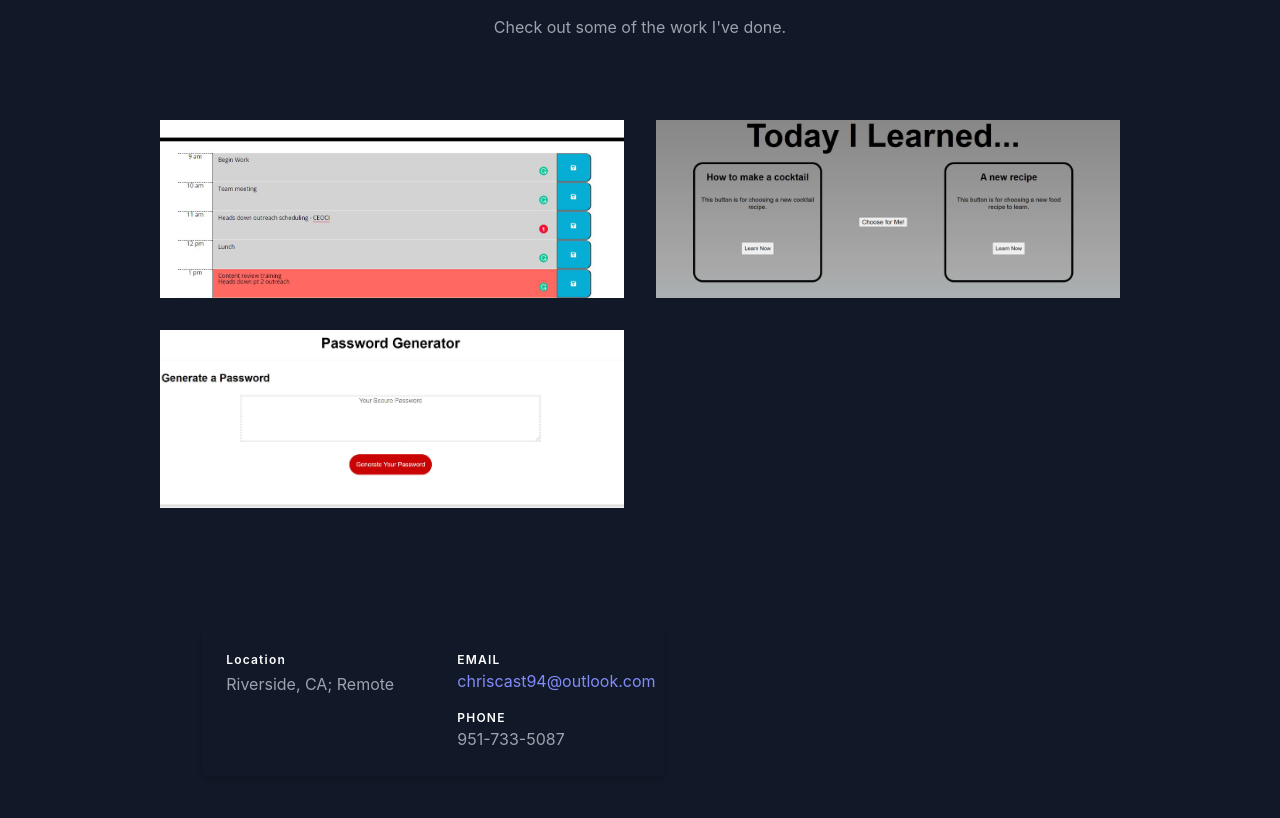
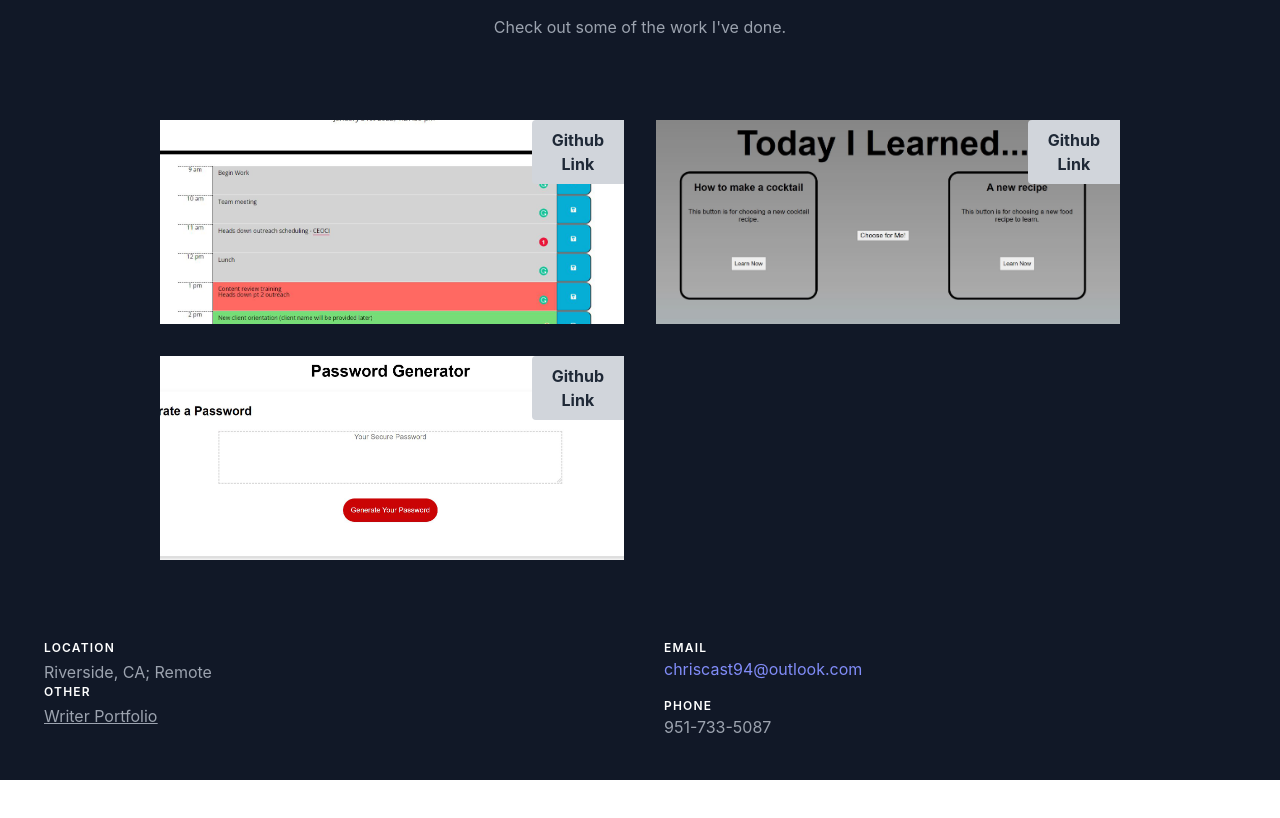
Before and after one commit to chriscast94/christian-portfolio, a React (Create React App) app: page / in a window 1280 px wide. Shown: the part 832-1650 px from the top of the page. After the commit the page ends 1612 px from the top, so only its background shows below. Built offline with nearby package versions, Linux system fonts and the light colour scheme.

Commit message:
added links

```diff
--- a/src/components/Contact.js
+++ b/src/components/Contact.js
@@ -5,14 +5,20 @@ export default function Contact() {
     return (
         <section id="contact" className="relative">
             <div className="container px-5 py-10 mx-auto flex sm:flex-nowrap flex-wrap">
-                <div className="lg:w-2/3 md:w-1/2 bg-gray-900 rounded-lg overflow-hidden sm:mr-10 p-10 flex items-end justify-center relative">
-                    <div className="bg-gray-900 relative flex flex-wrap py-6 rounded shadow-md">
-                        <div className="lg:w-1/2 px-6">
+                {/* <div className="lg:w-2/3 md:w-1/2 bg-gray-900 rounded-lg overflow-hidden sm:mr-10 p-10 flex items-end justify-center relative"> */}
+                {/* <div className="bg-gray-900 relative flex flex-wrap py-6 rounded shadow-md"> */}
+                <div className="lg:w-1/2 px-6 mt-4 lg:mt-0">
                     <h2 className="title-font font-semibold text-white tracking-widest text-xs">
-                                Location
+                        LOCATION
                     </h2>
                     <p className="mt-1">
                         Riverside, CA; Remote
+                    </p>
+                    <h2 className="title-font font-semibold text-white tracking-widest text-xs">
+                        OTHER
+                    </h2>
+                    <p className="underline mt-1">
+                        <a href="https://chriscast94.journoportfolio.com/">Writer Portfolio</a>
                     </p>
                 </div>
                 <div className="lg:w-1/2 px-6 mt-4 lg:mt-0">
@@ -27,8 +33,8 @@ export default function Contact() {
                     </h2>
                     <p className="leading-relaxed">951-733-5087</p>
                 </div>
-                    </div>
-                </div>
+                {/* </div> */}
+                {/* </div> */}
 
             </div>
         </section>
--- a/src/components/Projects.js
+++ b/src/components/Projects.js
@@ -35,6 +35,11 @@ export default function Projects() {
                                     </h1>
                                     <p className="leading-relaxed">{project.description}</p>
                                 </div>
+                                <div className="flex relative">
+                                    <a href={project.github}>
+                                        <button className="bg-gray-300 hover:bg-gray-400 text-gray-800 font-bold py-2 px-4 rounded-l">Github Link</button>
+                                    </a>
+                                </div>
                             </div>
                         </a>
                     ))}
--- a/src/data.js
+++ b/src/data.js
@@ -6,7 +6,8 @@ export const projects = [
         subtitle: "Javascript",
         description: "Plan your day ahead with this convinient tool.",
         image: "./schedule-hero.png",
-        link: "https://chriscast94.github.io/hw05-scheduler/"
+        link: "https://chriscast94.github.io/scheduler/",
+        github: "https://github.com/chriscast94/scheduler"
     },
 
     //project 2
@@ -15,7 +16,8 @@ export const projects = [
         subtitle: "Full Stack",
         description: "Develop new skills in this convinient app.",
         image: "./project-hero.png",
-        link: "https://chriscast94.github.io/mack-project-skills/"
+        link: "https://chriscast94.github.io/mack-project-skills/",
+        github: "https://github.com/chriscast94/mack-project-skills"
     },
 
     //project 3
@@ -24,6 +26,7 @@ export const projects = [
         subtitle: "Javascript",
         description: "Can't think of a password? We got you covered.",
         image: "./pass-gen-hero.png",
-        link: "https://chriscast94.github.io/HW03-Password-Generator/"
+        link: "https://chriscast94.github.io/HW03-Password-Generator/",
+        github: "https://github.com/chriscast94/password-generator"
     },
 ]
```
Lines whose indentation alone changed are shown as unchanged.
